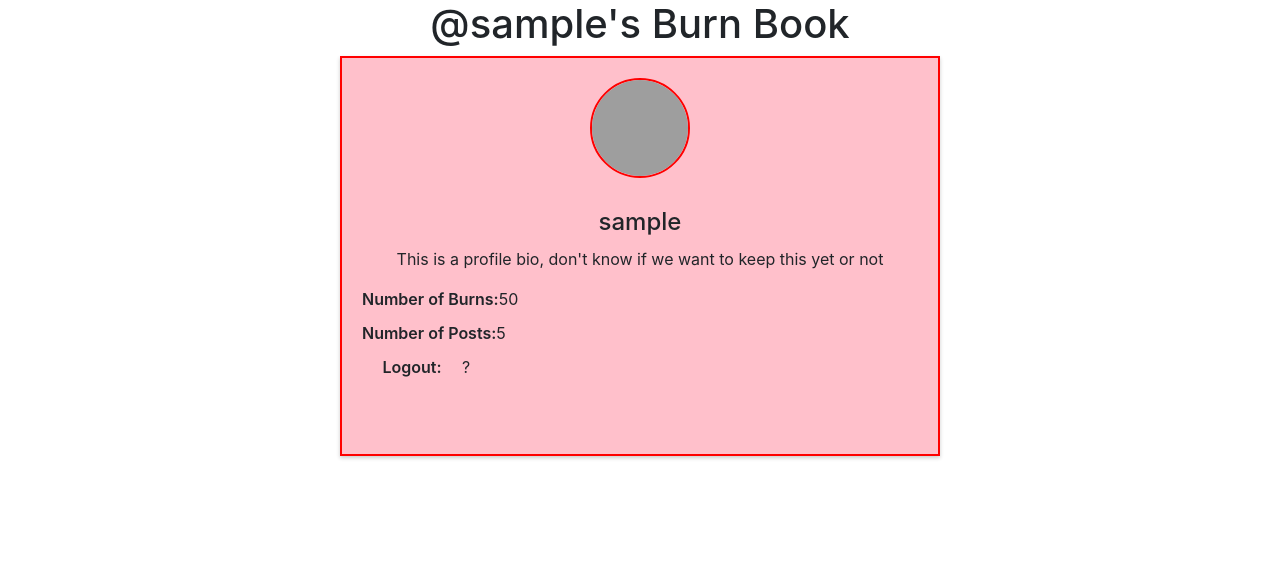
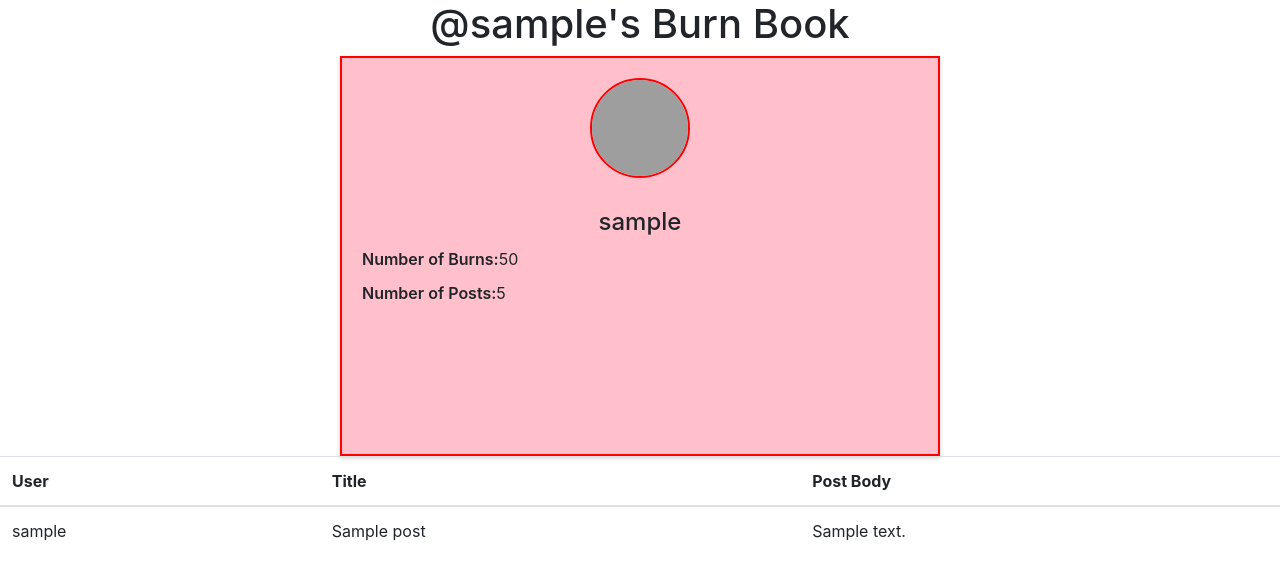
Before and after one commit to ptdeegan/burn-book-online, a Flask app: template templates/profile.html in a window 1280 px wide. Shown: the part 70-650 px from the top of the page. Run offline with Flask 3, Linux system fonts and the light colour scheme; tables that the repository leaves empty hold one stand-in row (values such as "Sample post"); the template is opened without the code that fills it: values that come from a table or form of the project are taken from there, most other values are stand-ins (such as "Sample title", 1, 10 or a date in 2020); grey boxes are pictures that could not be loaded.

Commit message:
shows a users post on the profile

```diff
--- a/app.py
+++ b/app.py
@@ -36,7 +36,8 @@ def profile(user_id):
     user_page_info = Users.query.get(user_id)
     current_user_info = Users.query.get(session['user']['user_id'])
     pfp_num = session['user']['user_id'] % 10
-    return render_template('profile.html', pfp_num=pfp_num, user_page_info = user_page_info, current_user_info=current_user_info, same_user = same_user)
+    user_posts = Posts.query.filter_by(user_id=user_id).all()
+    return render_template('profile.html', pfp_num=pfp_num, user_page_info = user_page_info, current_user_info=current_user_info, same_user = same_user, user_posts=user_posts)
 
 @app.post('/signup')
 def makeProfile():
--- a/templates/profile.html
+++ b/templates/profile.html
@@ -58,9 +58,6 @@
                 <img src="static/pfp_{{pfp_num}}" align="middle" width="100" height="100">
             </div>
             <h1 class="profile-name">{{user_page_info.username}}</h1>
-            <p class="profile-bio">
-                This is a profile bio, don't know if we want to keep this yet or not
-            </p>
             <ul class="profile-details" align ="middle">
                 <li>
                     <strong>Number of Burns: </strong> 50
@@ -68,10 +65,27 @@
                 <li>
                     <strong>Number of Posts: </strong> 5
                 </li>
-                <li>
-                    <strong>Logout:</strong> ?
-                </li>
             </ul>
+        </div>
+        <div>
+            <table class="table">
+                <thead>
+                    <tr>
+                        <th>User</th>
+                        <th>Title</th>
+                        <th>Post Body</th>
+                    </tr>
+                </thead>
+                <tbody>
+                    {% for post in user_posts %}
+                    <tr>
+                        <td>{{ post.users.username }}</td>
+                        <td>{{ post.post_title }}</td>
+                        <td>{{ post.post_body }}</td>
+                    </tr>
+                    {% endfor %}
+                </tbody>
+            </table>
         </div>
     </body>
     </html>
```
